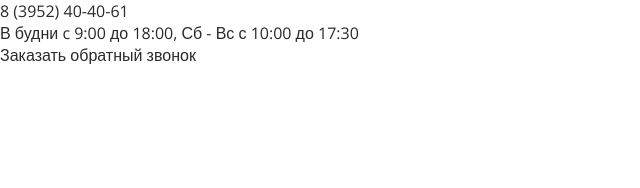
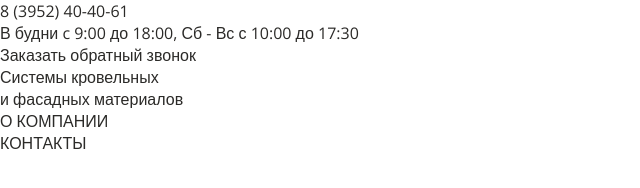
Before and after one commit to egor-eremin/vsmk-frontend, a website built with webpack: page src/index.pug in a window 1280 px wide. Shown: the whole page, without its empty margins (0-640 px from the left). Built offline with nearby package versions, Linux system fonts and the light colour scheme; files whose address does not match are found by name; what svg4everybody would draw is missing.

Commit message:
add head

```diff
--- a/src/index.pug
+++ b/src/index.pug
@@ -11,3 +11,15 @@ block content
             .operation-mode
                 | В будни c 9:00 до 18:00, Сб - Вс с 10:00 до 17:30
             a(href="#").callback Заказать обратный звонок
+        .template-wrapper.header-menu
+            .main-logo
+            .logo-text
+                | Системы кровельных<br> и фасадных материалов
+            nav.main-nav
+                ul.main-nav__list
+                    li.main-nav__li
+                        a(href="#") О КОМПАНИИ
+                    li.main-nav__li
+                        a(href="#") КОНТАКТЫ
+    main.main-content
+        .template-wrapper
```
Also changed, not shown: build/index.html.
